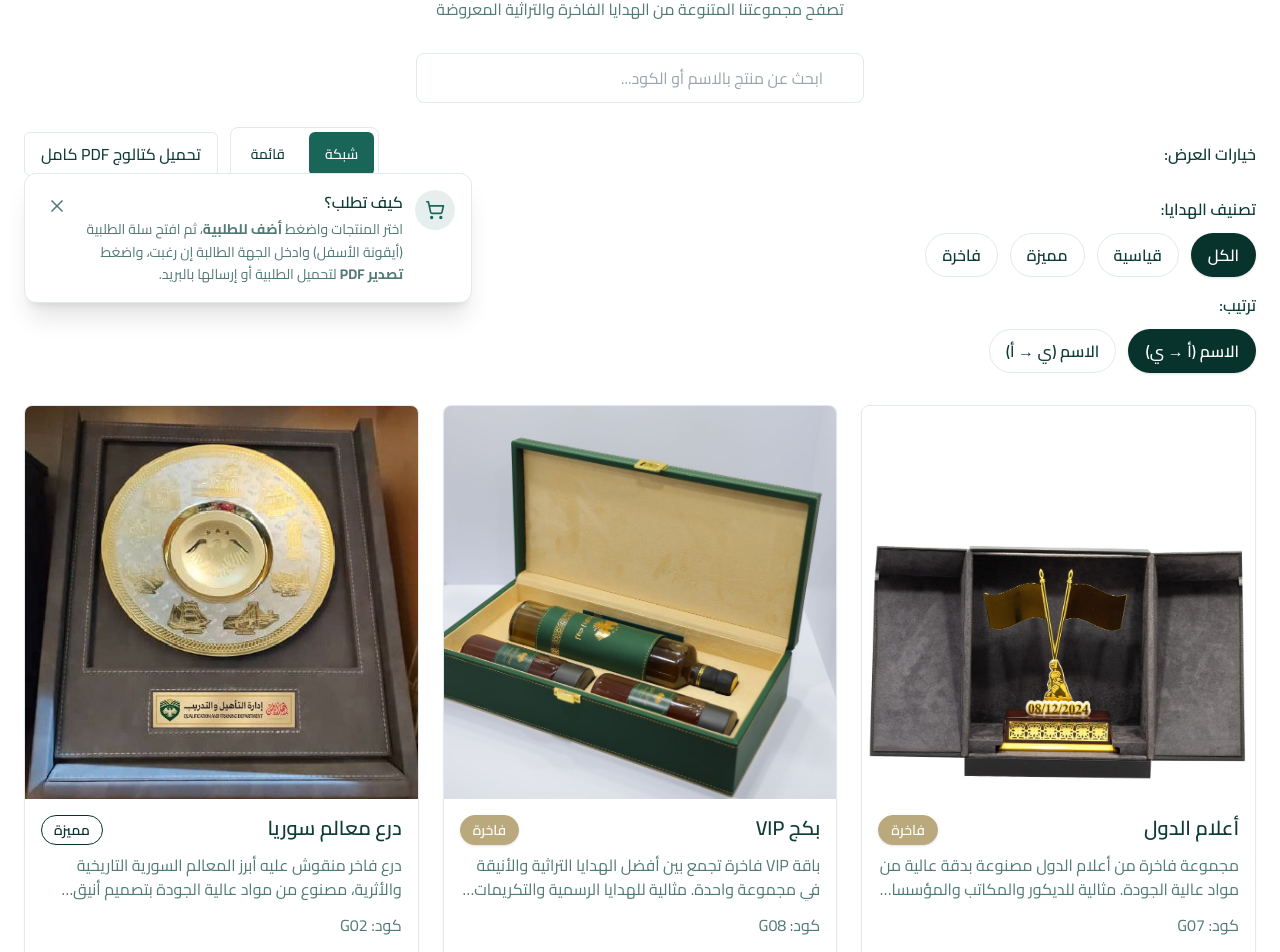
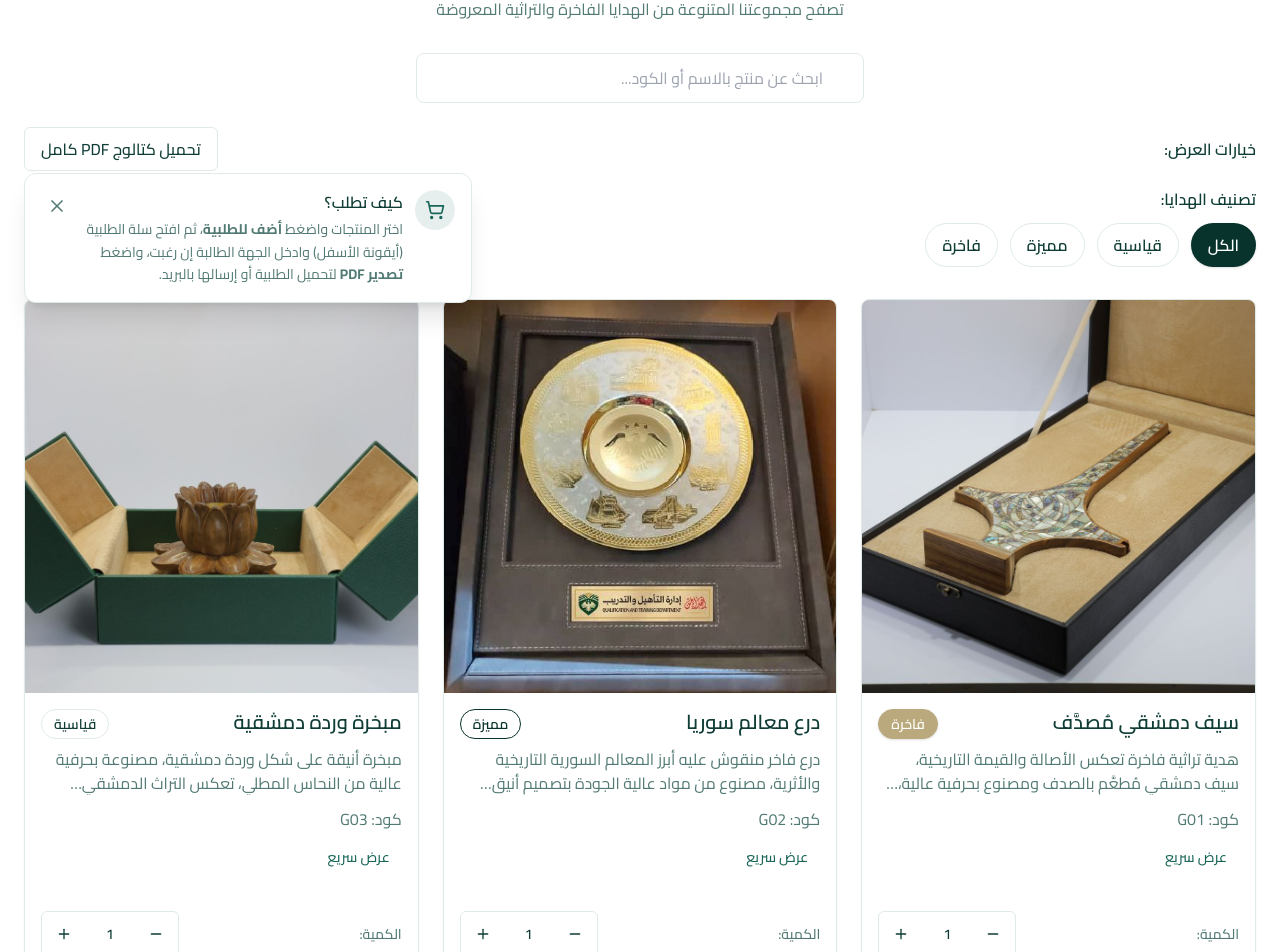
Before and after one commit to General-Intelligence-Service/General-Intelligence-Service, a Next.js app: page / in a window 1280 px wide. Shown: the part 417-1369 px from the top of the page. Built offline with nearby package versions, Linux system fonts and the light colour scheme.

Commit message:
إزالة الترتيب وعرض شبكة/قائمة - العرض شبكة فقط
Made-with: Cursor

```diff
--- a/app/page.tsx
+++ b/app/page.tsx
@@ -8,7 +8,6 @@ import { Navbar } from "@/components/navbar";
 import { Footer } from "@/components/footer";
 import { ProductCard } from "@/components/product-card";
 import { QuickViewModal } from "@/components/quick-view-modal";
-import { ProductListItem } from "@/components/product-list-item";
 import { Badge } from "@/components/ui/badge";
 import { Button } from "@/components/ui/button";
 import { products as initialProducts, getAllGiftTiers, getGiftTierLabel, type GiftTier, type Product } from "@/data/products";
@@ -50,14 +49,11 @@ function HomeContent() {
   const { addToOrder } = useOrder();
   const [allProducts, setAllProducts] = useState<Product[]>(initialProducts);
   const [selectedGiftTier, setSelectedGiftTier] = useState<GiftTier | null>(null);
-  const [sortOrder, setSortOrder] = useState<"name-asc" | "name-desc">("name-asc");
   const [searchQuery, setSearchQuery] = useState("");
   const [searchFocused, setSearchFocused] = useState(false);
   const [mounted, setMounted] = useState(false);
   const [quickViewProduct, setQuickViewProduct] = useState<Product | null>(null);
   const [catalogLoading, setCatalogLoading] = useState(false);
-  const [viewMode, setViewMode] = useState<"grid" | "list">("grid");
-
   const handleDownloadCatalog = async () => {
     if (catalogLoading) return;
     setCatalogLoading(true);
@@ -194,15 +190,7 @@ function HomeContent() {
     );
   }, [filteredByFilters, searchLower]);
 
-  const filteredProducts = useMemo(() => {
-    const list = [...filteredProductsRaw];
-    if (sortOrder === "name-asc") {
-      list.sort((a, b) => a.name.localeCompare(b.name, "ar"));
-    } else {
-      list.sort((a, b) => b.name.localeCompare(a.name, "ar"));
-    }
-    return list;
-  }, [filteredProductsRaw, sortOrder]);
+  const filteredProducts = filteredProductsRaw;
 
   return (
     <div className="flex min-h-screen flex-col">
@@ -306,32 +294,6 @@ function HomeContent() {
             <div className="mb-8 space-y-4">
               <div className="flex flex-col items-center justify-center gap-3 sm:flex-row sm:justify-between">
                 <p className="text-base font-semibold text-foreground">خيارات العرض:</p>
-                <div className="flex flex-wrap items-center justify-center gap-3">
-                  <div className="flex items-center gap-2 rounded-lg border bg-background p-1">
-                    <button
-                      type="button"
-                      onClick={() => setViewMode("grid")}
-                      className={
-                        viewMode === "grid"
-                          ? "min-h-[44px] rounded-md bg-primary px-4 text-sm font-medium text-primary-foreground transition-all duration-200 active:scale-[0.98]"
-                          : "min-h-[44px] rounded-md px-4 text-sm font-medium text-foreground transition-all duration-200 hover:bg-muted active:scale-[0.98]"
-                      }
-                    >
-                      شبكة
-                    </button>
-                    <button
-                      type="button"
-                      onClick={() => setViewMode("list")}
-                      className={
-                        viewMode === "list"
-                          ? "min-h-[44px] rounded-md bg-primary px-4 text-sm font-medium text-primary-foreground transition-all duration-200 active:scale-[0.98]"
-                          : "min-h-[44px] rounded-md px-4 text-sm font-medium text-foreground transition-all duration-200 hover:bg-muted active:scale-[0.98]"
-                      }
-                    >
-                      قائمة
-                    </button>
-                  </div>
-
                 <Button
                     type="button"
                     variant="outline"
@@ -342,7 +304,6 @@ function HomeContent() {
                   >
                     {catalogLoading ? "جاري إنشاء كتالوج PDF..." : "تحميل كتالوج PDF كامل"}
                   </Button>
-                </div>
                 </div>
               <div>
                 <p className="mb-3 text-base font-semibold text-foreground">تصنيف الهدايا:</p>
@@ -368,30 +329,10 @@ function HomeContent() {
                   ))}
                 </div>
               </div>
-              <div>
-                <p className="mb-3 text-base font-semibold text-foreground">ترتيب:</p>
-                <div className="flex flex-wrap gap-3">
-                  <Badge
-                    variant={sortOrder === "name-asc" ? "default" : "outline"}
-                    className="cursor-pointer text-base px-4 py-2 min-h-[44px] inline-flex items-center transition-all duration-200 hover:shadow-md active:scale-[0.98]"
-                    onClick={() => setSortOrder("name-asc")}
-                  >
-                    الاسم (أ → ي)
-                  </Badge>
-                  <Badge
-                    variant={sortOrder === "name-desc" ? "default" : "outline"}
-                    className="cursor-pointer text-base px-4 py-2 min-h-[44px] inline-flex items-center transition-all duration-200 hover:shadow-md active:scale-[0.98]"
-                    onClick={() => setSortOrder("name-desc")}
-                  >
-                    الاسم (ي → أ)
-                  </Badge>
-                </div>
-              </div>
             </div>
 
             {/* Products Grid */}
             {filteredProducts.length > 0 ? (
-              viewMode === "grid" ? (
               <div className="grid grid-cols-1 gap-4 sm:gap-6 sm:grid-cols-2 lg:grid-cols-3">
                 {filteredProducts.map((product, index) => (
                   <ProductCard
@@ -403,18 +344,6 @@ function HomeContent() {
                   />
                 ))}
               </div>
-              ) : (
-                <div className="space-y-3 sm:space-y-4">
-                  {filteredProducts.map((product) => (
-                    <ProductListItem
-                      key={product.slug}
-                      product={product}
-                      onAddToOrder={addToOrder}
-                      onQuickView={setQuickViewProduct}
-                    />
-                  ))}
-                </div>
-              )
             ) : (
               <div className="py-12 text-center">
                 <p className="text-lg text-muted-foreground">
```
Lines whose indentation alone changed are shown as unchanged.
